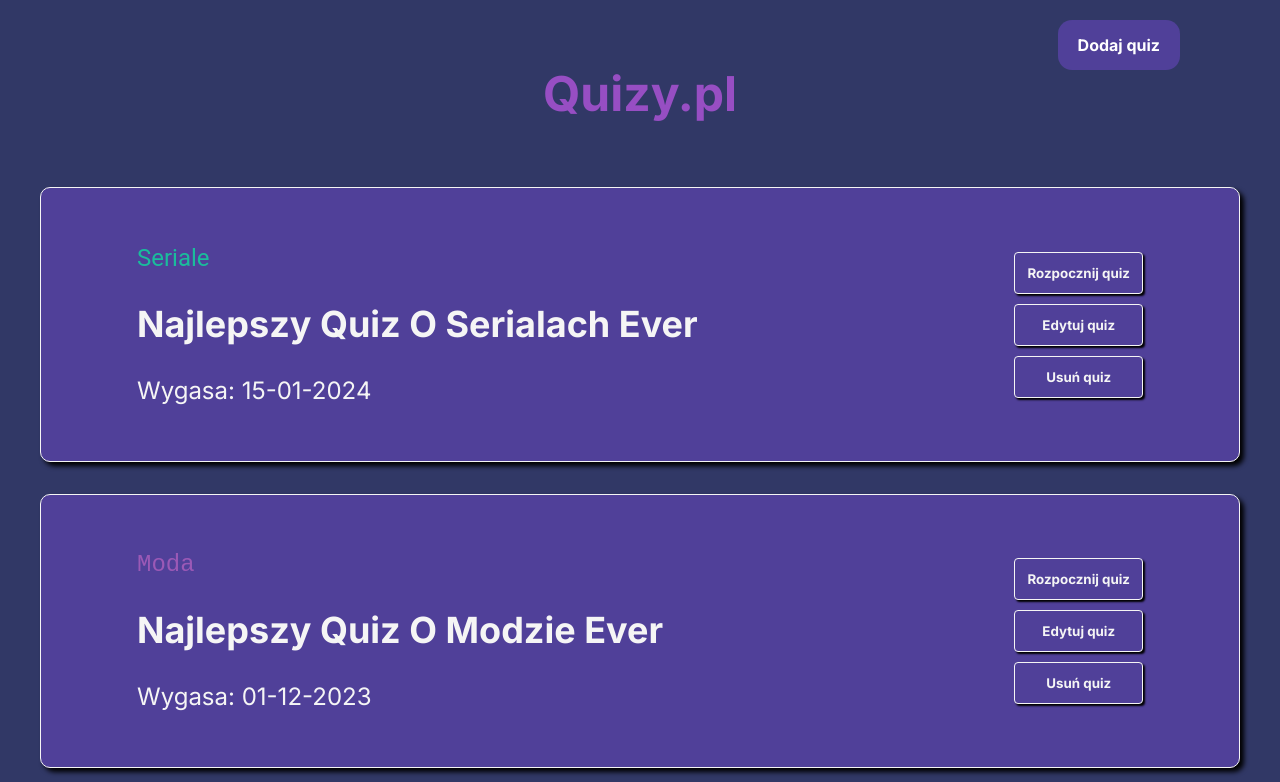
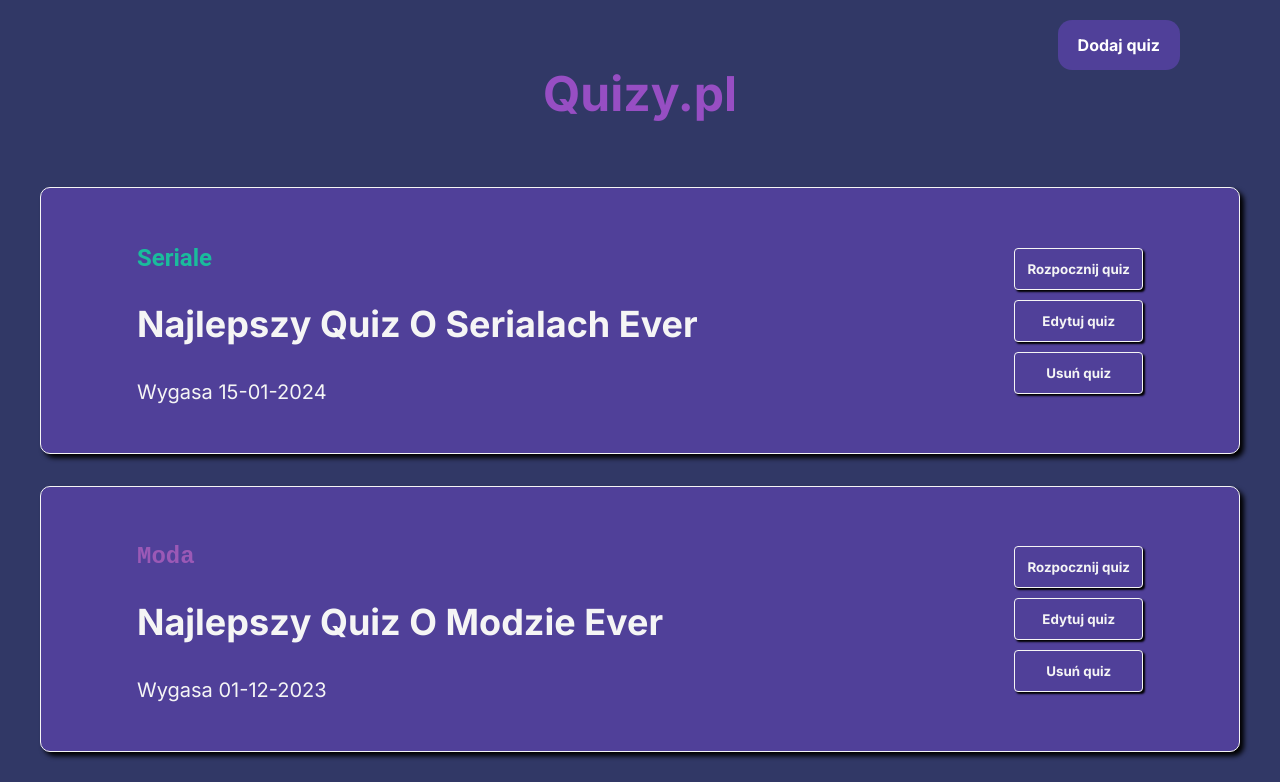
Before and after one commit to Squezer123/AngularProject, an Angular app: page /quiz in a window 1280 px wide. Shown: the top 782 px of the page. Built offline with nearby package versions, Linux system fonts and the light colour scheme.

Commit message:
Added some styling

```diff
--- a/src/app/quiz-list/quiz-list-element/quiz-list-element.component.html
+++ b/src/app/quiz-list/quiz-list-element/quiz-list-element.component.html
@@ -1,8 +1,8 @@
 <div class="container">
   <div class="content">
-    <p appCategory [category]="quiz.kategoria">{{ quiz.kategoria }}</p>
+    <p appCategory [category]="quiz.kategoria" class="kategoria">{{ quiz.kategoria }}</p>
     <h2>{{ quiz.nazwa | titlecase }}</h2>
-    <p>Wygasa: {{ dateUtil.toFormattedString(quiz.dataWygasniecia) }}</p>
+    <small>Wygasa {{ dateUtil.toFormattedString(quiz.dataWygasniecia) }}</small>
   </div>
 
   <div class="buttons">
--- a/src/app/quiz-list/quiz-list-element/quiz-list-element.component.scss
+++ b/src/app/quiz-list/quiz-list-element/quiz-list-element.component.scss
@@ -15,6 +15,7 @@
 .container {
   display: flex;
   justify-content: space-between;
+  align-items: center;
   border: solid whitesmoke 1px;
   border-radius: 10px;
   background: #504099;
@@ -26,6 +27,11 @@
 
   .content {
     text-align: left;
+    margin-bottom: 1rem;
+
+    .kategoria {
+      font-weight: bold;
+    }
   }
 
   .buttons {
```
